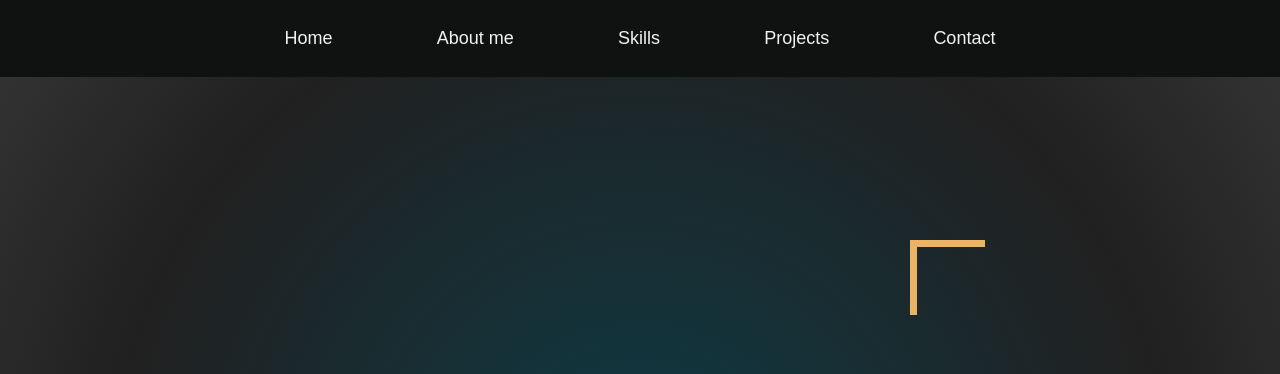
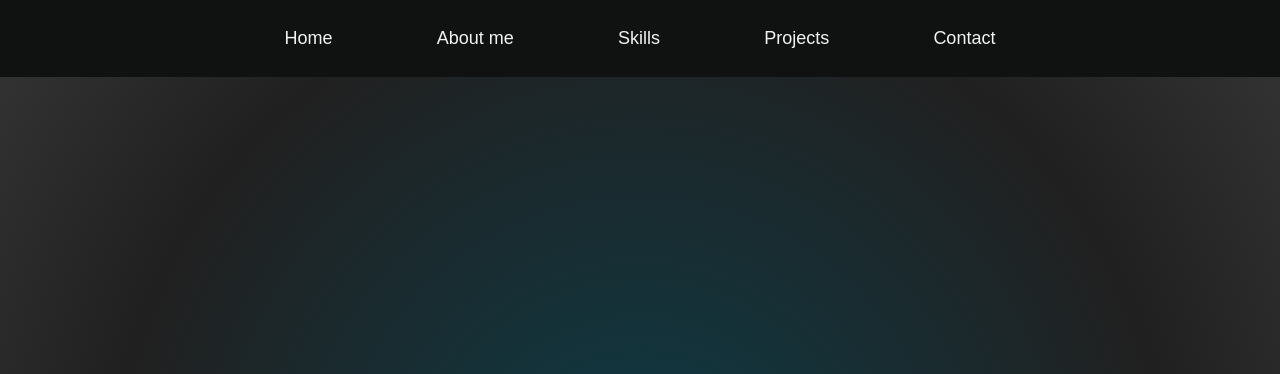
Before and after one commit to rjfuentes99/Portfolio-RicardoFuentes, a plain HTML site: page index.html in a window 1280 px wide. Shown: the top 374 px of the page. Drawn offline with nearby package versions, Linux system fonts and the light colour scheme; files whose address does not match are found by name; a web font is replaced by a local one.

Commit message:
Update style.css

```diff
--- a/css/style.css
+++ b/css/style.css
@@ -85,26 +85,7 @@ strong{
     position: relative;
     z-index: 1;
 }
-.perfil-img:after{
-    content: "";
-    position: absolute;
-    height: 75px;
-    width: 75px;
-    border-bottom: 7px solid #ECB365;
-    border-right: 7px solid #ECB365;
-    right: 230px;
-    bottom: 80px;
-}
-.perfil-img:before{
-    content: "";
-    position: absolute;
-    height: 75px;
-    width: 75px;
-    border-top: 7px solid #ECB365;
-    border-left: 7px solid #ECB365;
-    left: 910px;
-    top: 240px;
-}
+
 /* barra de navegacion */
 .header {
     background-color: #f1f1f1;
```
